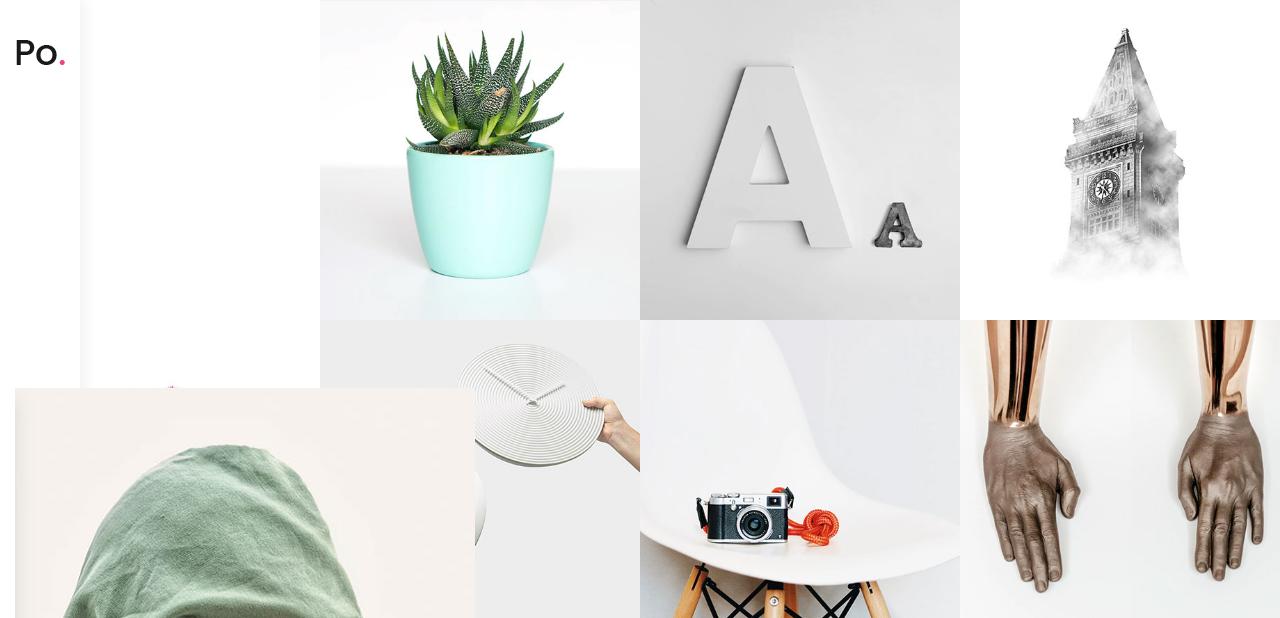
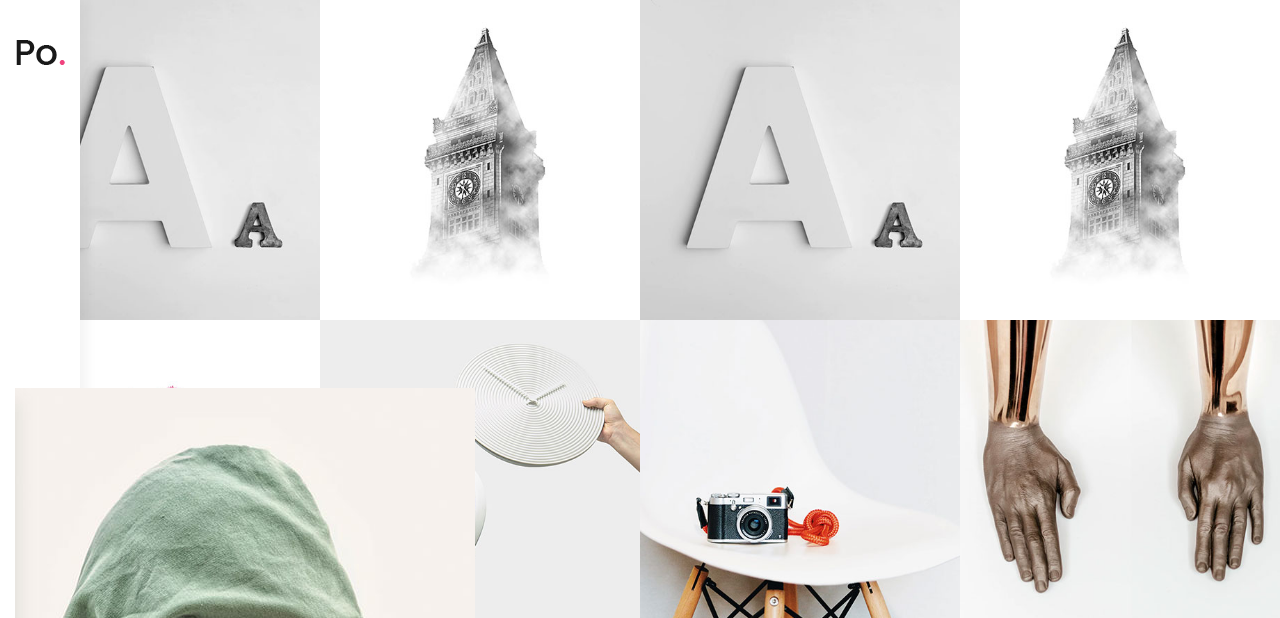
Before and after one commit to Siskadwiyulainti/siskaa-bpwl, a plain HTML site: page TIB/po-portfolio/index.html in a window 1280 px wide. Shown: the top 618 px of the page. Drawn offline with nearby package versions, Linux system fonts and the light colour scheme.

Commit message:
Update index.html

```diff
--- a/TIB/po-portfolio/index.html
+++ b/TIB/po-portfolio/index.html
@@ -70,7 +70,7 @@ Copyright &copy;<script>document.write(new Date().getFullYear());</script> All r
             <div class="col-12 col-md-6 col-lg-3 no-padding">
                 <div class="portfolio-content">
                     <figure>
-                        <img src="images/fajri.png" alt="">
+                        <img src="images/3.jpg" alt="">
                     </figure>
 
                     <div class="entry-content flex flex-column align-items-center justify-content-center">
@@ -87,7 +87,7 @@ Copyright &copy;<script>document.write(new Date().getFullYear());</script> All r
             <div class="col-12 col-md-6 col-lg-3 no-padding">
                 <div class="portfolio-content">
                     <figure>
-                        <img src="images/2.jpg" alt="">
+                        <img src="images/4.jpg" alt="">
                     </figure>
 
                     <div class="entry-content flex flex-column align-items-center justify-content-center">
```
